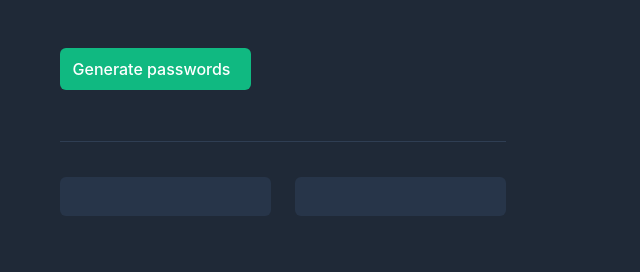
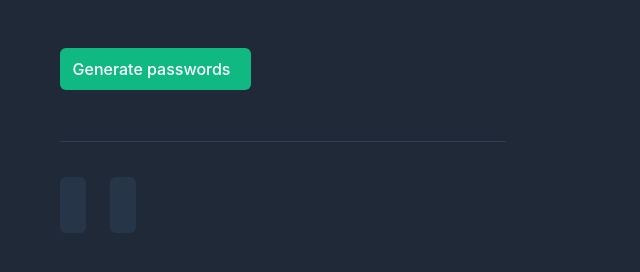
Before and after one commit to mikemd403/random-password-generator, a plain HTML site: page index.html in a window 1280 px wide. Shown: the part 246-518 px from the top of the page, without its empty margins (0-640 px from the left). Drawn offline with Linux system fonts and the light colour scheme.

Commit message:
applied fix for smaller screens

```diff
--- a/style.css
+++ b/style.css
@@ -39,14 +39,15 @@ h2 {
     display: flex;
     justify-content: center;
     align-items: center;
-    width: 13.188rem;
-    height: 2.438rem;
+    width: fit-content;
+    height: fit-content;
     background-color: #273549;
     border-radius: 6px;
     color: #55F991;
     font-family: 'Inter', sans-serif;
     font-weight: 500;
     line-height: 32px;
+    padding: 9px 17px 15px 9px;
 }
 
 #second-h1 {
```
